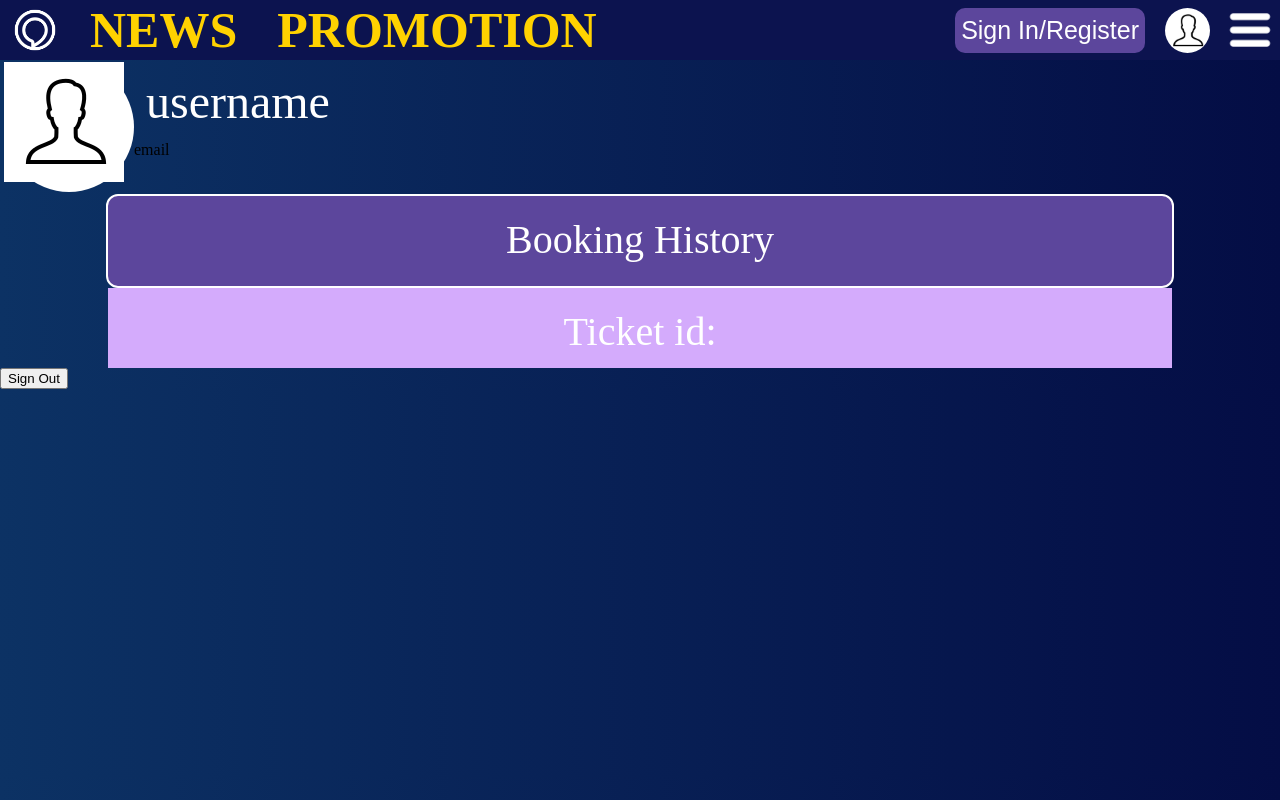
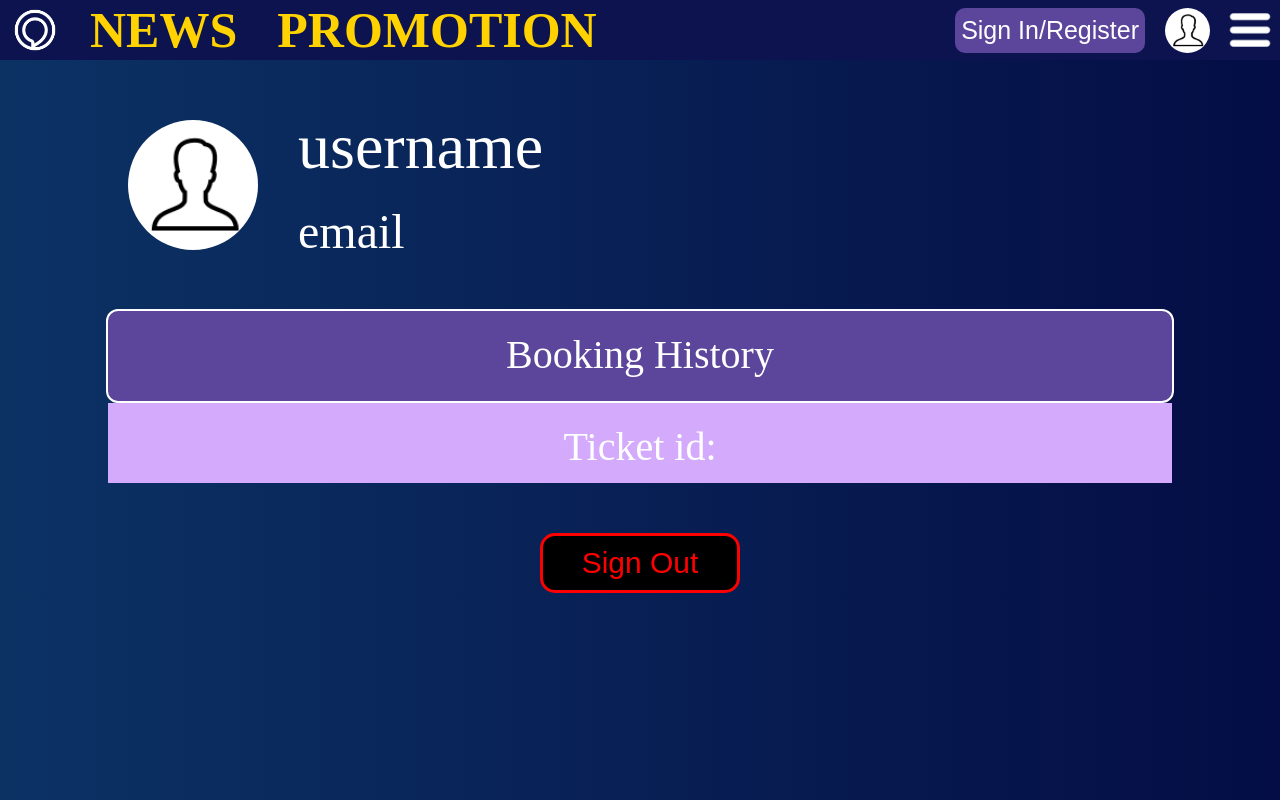
Before and after one commit to zxianyap142857/zxianyap142857.github.io, a PHP site: page /account.html in a window 1280 px wide. Run offline with PHP 8.4, Linux system fonts and the light colour scheme; some libraries are stand-ins or nearby versions.

Commit message:
css update

```diff
--- a/css/account.css
+++ b/css/account.css
@@ -1,78 +1,96 @@
-body{
-  margin: 0;
-    background:linear-gradient(90deg,#0c3264,#040d45);
-}
-.up{
-    display:flex;
-    flex-direction:row;
-    margin:2px;
-
+html {
+  background-image: linear-gradient(90deg, #0c3264, #040d45);
 }
 
+body {
+  margin: 0;
+}
 
-.profile{
-    background-image:url(file:///C:/Code/icon/user-icon.png);
-    background-color:white;
-    background-position:1px;
-    width:130px;
-    height:130px;
-    background-repeat:no-repeat;
-    border-radius:200px;
-    margin-left:2px;
+.up {
+  display: flex;
+  flex-direction: row;
+  margin: 30px auto;
+  width: 80%;
+}
 
+.profile,
+.profile img {
+  width: 130px;
+  height: 130px;
+  border-radius: 200px;
+  margin: auto 0;
 }
-#username{
-    color:white;
-    font-size:3em;
-    margin-left:20px;
-    margin:2px;
-    padding:10px;
 
+.infomation {
+  margin-left: 20px;
 }
-#email{
-    margin-top:2px;
+
+#username {
+  margin: 20px;
+  color: white;
+  font-size: 4em;
 }
-.bookingHis{
-    margin-left:auto;
-    margin-right:auto;
-    width:80%;
-    height:50px;
-    text-align:center;
-    color:white;
-    background-color:#5c469c;
-    padding:20px;
-    font-size:2.5em;
-    border:2px solid white;
-    border-radius:12px;
+
+#email {
+  margin: 20px;
+  color: white;
+  font-size: 3em;
 }
-#ticketId{
-    margin-left:auto;
-    margin-right:auto;
-    width:80%;
-    height:40px;
-    text-align:center;
-    color:white;
-    background-color:#d4abfc;
-    padding:20px;
-    font-size:2.5em;
 
+.bookingHis {
+  margin-left: auto;
+  margin-right: auto;
+  width: 80%;
+  height: 50px;
+  text-align: center;
+  color: white;
+  background-color: #5c469c;
+  padding: 20px;
+  font-size: 2.5em;
+  border: 2px solid white;
+  border-radius: 12px;
+}
 
+#ticketId {
+  margin-left: auto;
+  margin-right: auto;
+  width: 80%;
+  height: 40px;
+  text-align: center;
+  color: white;
+  background-color: #d4abfc;
+  padding: 20px;
+  font-size: 2.5em;
 }
-a{
-    text-decoration:none;
-    color:white;
+
+.mainMenu {
+  margin-left: auto;
+  margin-right: auto;
+  width: 20%;
+  height: 40px;
+  text-align: center;
+  color: white;
+  background-color: #5c469c;
+  padding: 15px;
+  font-size: 2.5em;
+  margin-top: 200px;
+  border: 3px solid black;
+  border-radius: 12px;
 }
-.mainMenu{
-    margin-left:auto;
-    margin-right:auto;
-    width:20%;
-    height:40px;
-    text-align:center;
-    color:white;
-    background-color:#5c469c;
-    padding:15px;
-    font-size:2.5em;
-    margin-top:200px;
-    border:3px solid black;
-    border-radius:12px;
+
+.sign-out {
+  margin-top: 50px;
+  display: flex;
 }
+
+.sign-out button {
+  margin: auto;
+  text-align: center;
+  width: 200px;
+  font-size: 30px;
+  padding: 10px;
+  color: red;
+  background-color: #000000;
+  border: 3px solid red;
+  border-radius: 15px;
+}
--- a/css/footer.css
+++ b/css/footer.css
@@ -1,7 +1,7 @@
 /* footer general css*/
 footer {
   background-color: #000000;
-  margin-top: 200px;
+  margin: 0px;
   padding: 0px;
   height: 200px;
   position: fit-content;
```
Also changed, not shown: css/about-us.css (+33 -116 lines), css/seat-selection.css (+4 -4 lines).
